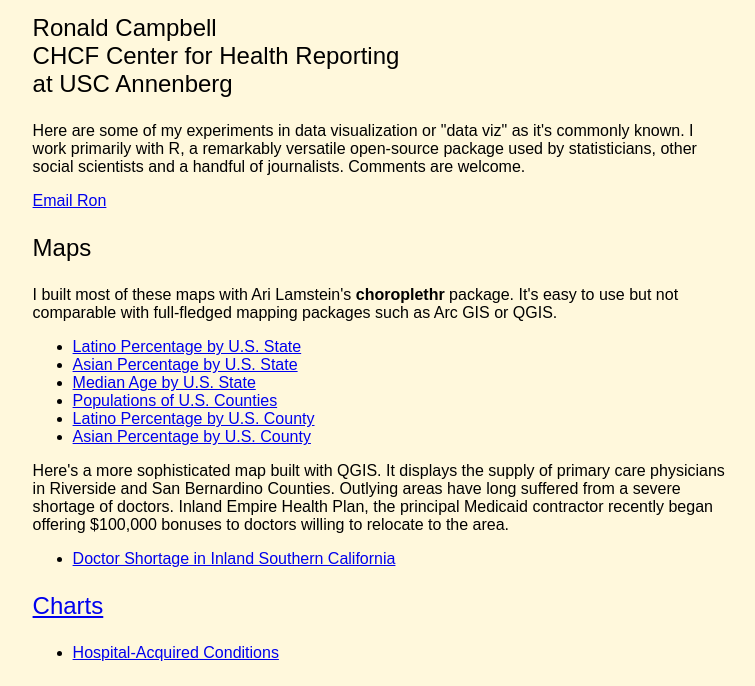
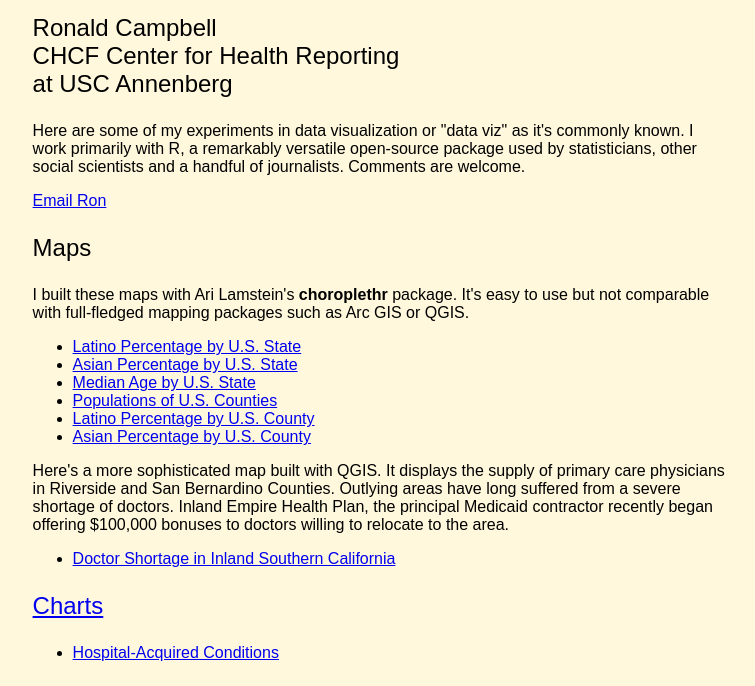
Before and after one commit to roncampbell/DataViz, a plain HTML site: page index.html in a window 1280 px wide. Shown: the part 126-812 px from the top of the page, without its empty margins (51-806 px from the left). Drawn offline with Linux system fonts and the light colour scheme.

Commit message:
Minor correx

```diff
--- a/index.html
+++ b/index.html
@@ -24,7 +24,7 @@ handful of journalists. Comments are welcome. </p>
 <p><a
 href="mailto:campbellr@verizon.net?subject=DataViz">Email Ron</a></p>
 <h3>Maps</h3>
-<p>I built most of these maps with Ari Lamstein's <b>choroplethr</b> package.
+<p>I built these maps with Ari Lamstein's <b>choroplethr</b> package.
 It's easy to use but not comparable with full-fledged mapping
 packages such as Arc GIS or QGIS.</p>
 <ul>
```
